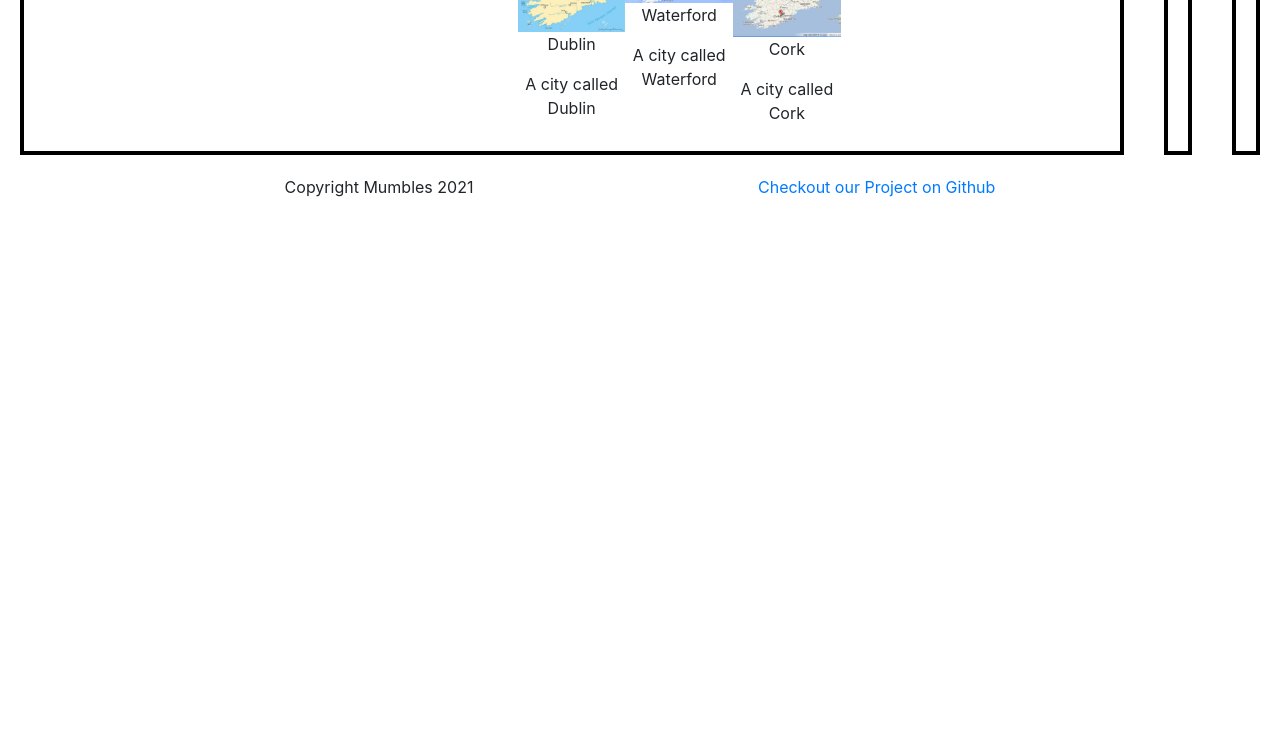
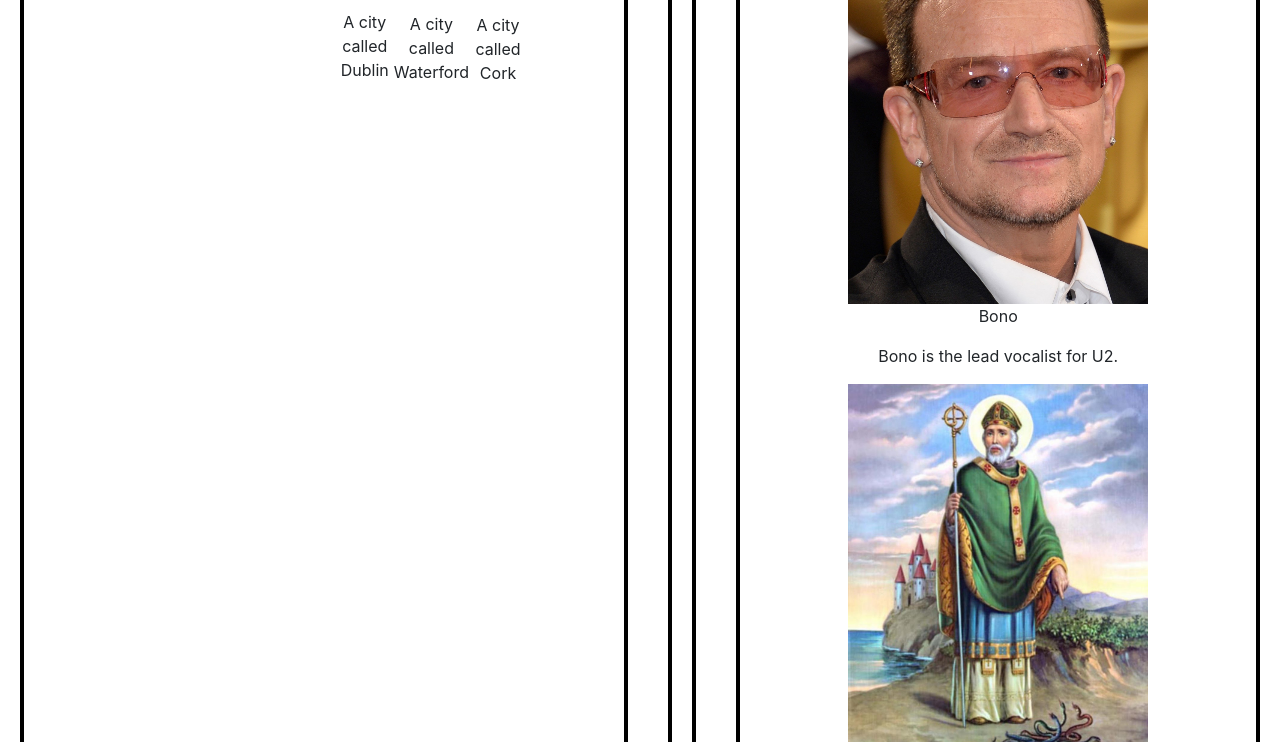
Before and after one commit to emilycentko/hello-world-mumbles, a plain HTML site: page ireland.html in a window 1280 px wide. Shown: the part 654-1396 px from the top of the page. Before the commit the page ends 869 px from the top, so only its background shows below. Drawn offline with nearby package versions, Linux system fonts and the light colour scheme.

Commit message:
live coded citizen list

```diff
--- a/ireland.html
+++ b/ireland.html
@@ -61,7 +61,7 @@
                 </div> -->
             </div>
             <!-- Landmarks parent container -->
-            <div class="content__container landmarks">
+            <div class="content__container landmarks__wrapper">
                 <!-- <h2>Famous Landmarks</h2> -->
                 <!-- landmarks cards -->
                 <!-- <div class="landmarks__card">
@@ -78,7 +78,7 @@
                 </div> -->
             </div>
             <!-- Citizens parent container -->
-            <div class="content__container citizens">
+            <div class="content__container citizens__wrapper">
                 <!-- <h2>Famous Citizens</h2> -->
                 <!-- <div class="citizens__Card">
                     <img class ="citizens__card-image" src="/images/bono.jpeg" alt="">
--- a/scripts/ireland/citizens/CitizenList.js
+++ b/scripts/ireland/citizens/CitizenList.js
@@ -0,0 +1,15 @@
+import { useCitizen } from './CitizenDataProvider.js'
+import { citizen } from './Citizen.js'
+
+export const citizenPrintList = () => {
+    const contentElement = document.querySelector('.citizens__wrapper')
+    const citizenArray = useCitizen()
+
+    let citizenHTML = ""
+
+    for (const citizenObj of citizenArray) {
+        citizenHTML += citizen(citizenObj)
+    }
+
+    contentElement.innerHTML += citizenHTML
+}
--- a/scripts/ireland/main.js
+++ b/scripts/ireland/main.js
@@ -1,3 +1,8 @@
 import { cityList } from './cities/CityList.js'
 
 cityList()
+
+
+import { citizenPrintList } from './citizens/CitizenList.js'
+
+citizenPrintList()
```
